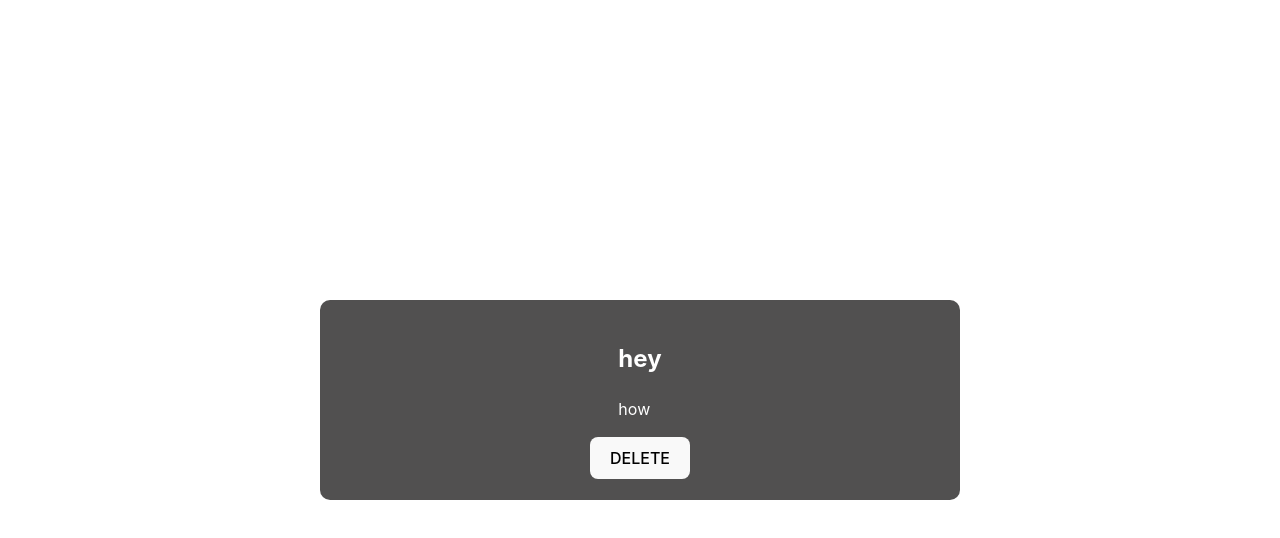
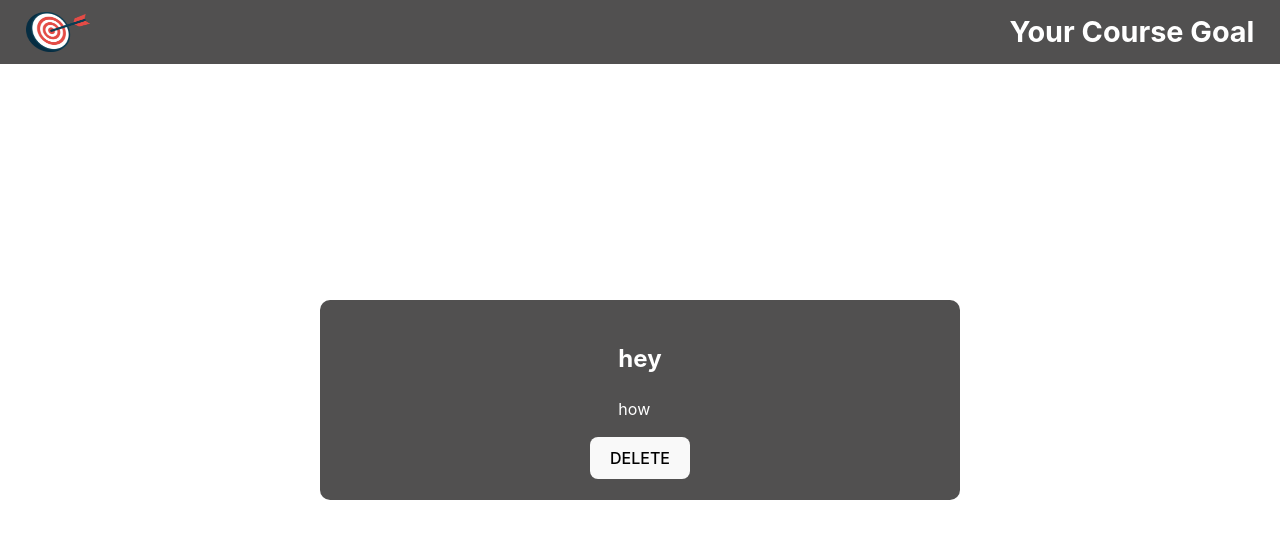
Before and after one commit to pablothobias/react-ts-basics, a React (Vite) app: page / in a window 1280 px wide. Shown: the top 538 px of the page. Built offline with nearby package versions, Linux system fonts and the light colour scheme.

Commit message:
feature(ReactTSBasics): creating header component

```diff
--- a/src/App.tsx
+++ b/src/App.tsx
@@ -1,9 +1,17 @@
 import './App.css'
+
 import CourseGoal from './components/CourseGoal/CourseGoal';
+import Header from './components/Header/Header';
+import { TitleHeaderCss } from './components/Header/Header.style';
+
+import goalsImg from './assets/goalsImg.png';
 
 function App() {
   return (
     <>
+      <Header img={{src: goalsImg, alt: 'A list of goals'}}>
+        <TitleHeaderCss>Your Course Goal</TitleHeaderCss>
+      </Header>
       <CourseGoal title='hey' description='how' />
     </>
   )
--- /dev/null
+++ b/src/components/Header/Header.style.ts
@@ -0,0 +1,25 @@
+import styled from "styled-components";
+
+export const HeaderContainerCss = styled.div`
+    display: flex;
+    flex-direction: row;
+    position: absolute;
+    top: 0;
+    left: 0;
+    align-items: center;
+    justify-content: space-between;
+    width: 96vw;
+    height: 8vh;
+    padding: 0 2vw;
+    background-color: #515050;
+`;
+
+export const ImageHeaderCss = styled.img`
+    width: 5vw;
+    height: 5vh;
+`;
+
+export const TitleHeaderCss = styled.h1`
+    font-size: 1.8rem;
+    color: #ffffff;
+`;
--- /dev/null
+++ b/src/components/Header/Header.tsx
@@ -0,0 +1,21 @@
+import { type FC } from 'react';
+import { HeaderContainerCss, ImageHeaderCss } from './Header.style.ts';
+
+interface HeaderProps {
+    img: {
+        src: string;
+        alt: string;
+    };
+    children: React.ReactNode;
+}
+
+const Header: FC<HeaderProps> = ({ img, children }) => {
+    return (
+        <HeaderContainerCss>
+            <ImageHeaderCss src={img.src} alt={img.alt} />
+            {children}
+        </HeaderContainerCss>
+    );
+};
+
+export default Header;
```
Also changed, not shown: src/assets/goalsImg.png (added).
